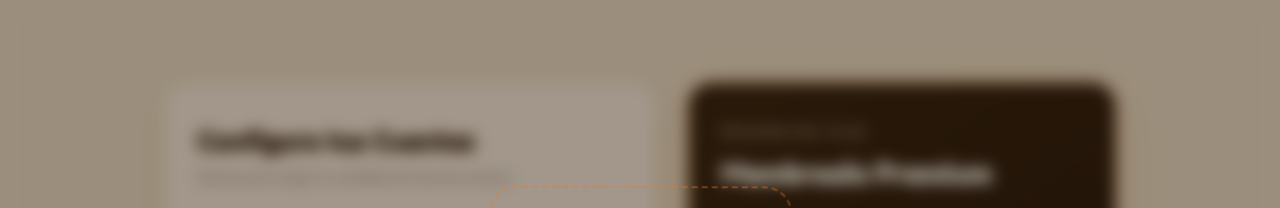
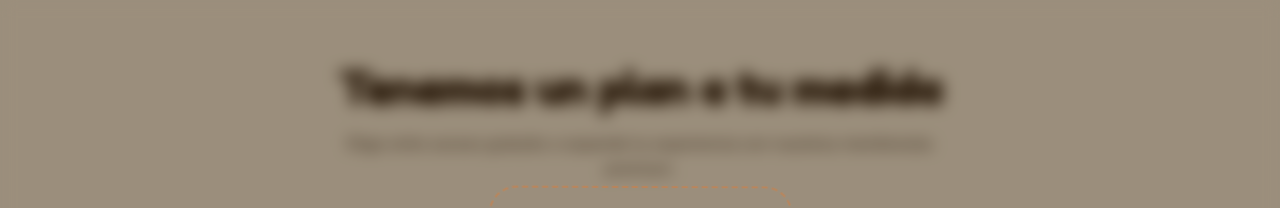
Before and after one commit to RocketJacko/Jacko-app, a React (Vite) app: page / in a window 1280 px wide. Shown: the top 208 px of the page. Built offline with nearby package versions, Linux system fonts and the light colour scheme; no server answers; the database is empty.

Commit message:
feat(pricing): restore main heading and subtitle above pricing card

```diff
--- a/src/components/ui/pricing/PricingDesktopView.tsx
+++ b/src/components/ui/pricing/PricingDesktopView.tsx
@@ -3,6 +3,7 @@ import NumberFlow from "@number-flow/react";
 import { ShieldCheck, CheckCircle2, Sparkles, ArrowRight } from "lucide-react";
 import { Card, CardHeader, CardContent } from "../card";
 import { TimelineContent } from "../timeline-animation";
+import { VerticalCutReveal } from "../vertical-cut-reveal";
 import { cn } from "@/lib/utils";
 import type { PricingSharedProps } from "./PricingSharedProps";
 import "./PricingDesktopView.css";
@@ -23,6 +24,13 @@ const revealVariants = {
     opacity: 0,
   },
 };
+
+const titleTransition = {
+  type: "spring",
+  stiffness: 250,
+  damping: 40,
+  delay: 0,
+} as const;
 
 export const PricingDesktopView: React.FC<PricingSharedProps> = ({
   planType,
@@ -49,6 +57,41 @@ export const PricingDesktopView: React.FC<PricingSharedProps> = ({
 
   return (
     <>
+      {/* Encabezado con Animaciones */}
+      <article className="pricing-header-text">
+        <TimelineContent
+          as="div"
+          animationNum={0}
+          timelineRef={pricingRef}
+          customVariants={revealVariants}
+          style={{ width: "100%" }}
+        >
+          <h2 className="pricing-title">
+            <VerticalCutReveal
+              splitBy="words"
+              staggerDuration={0.12}
+              staggerFrom="first"
+              reverse={true}
+              containerClassName="justify-center"
+              transition={titleTransition}
+            >
+              Tenemos un plan a tu medida
+            </VerticalCutReveal>
+          </h2>
+        </TimelineContent>
+
+        <TimelineContent
+          as="p"
+          animationNum={1}
+          timelineRef={pricingRef}
+          customVariants={revealVariants}
+          className="pricing-subtitle"
+        >
+          {activeProduct?.short_description ||
+            "Elige entre acceso gratuito o expande tu experiencia con nuestras membresías premium."}
+        </TimelineContent>
+      </article>
+
       {/* Grid de Contenedor de Tarjetas */}
       <div className="pricing-slider-card-grid">
         {/* Card Izquierda: Configuración del Plan */}
--- a/src/components/ui/pricing/PricingMobileView.tsx
+++ b/src/components/ui/pricing/PricingMobileView.tsx
@@ -3,6 +3,7 @@ import NumberFlow from "@number-flow/react";
 import { ShieldCheck, CheckCircle2, Sparkles, ArrowRight } from "lucide-react";
 import { Card, CardHeader, CardContent } from "../card";
 import { TimelineContent } from "../timeline-animation";
+import { VerticalCutReveal } from "../vertical-cut-reveal";
 import { cn } from "@/lib/utils";
 import type { PricingSharedProps } from "./PricingSharedProps";
 import "./PricingMobileView.css";
@@ -23,6 +24,13 @@ const revealVariants = {
     opacity: 0,
   },
 };
+
+const titleTransition = {
+  type: "spring",
+  stiffness: 220,
+  damping: 35,
+  delay: 0,
+} as const;
 
 export const PricingMobileView: React.FC<PricingSharedProps> = ({
   planType,
@@ -51,6 +59,40 @@ export const PricingMobileView: React.FC<PricingSharedProps> = ({
 
   return (
     <>
+      {/* Encabezado Principal */}
+      <article className="pricing-header-text">
+        <TimelineContent
+          as="div"
+          animationNum={0}
+          timelineRef={pricingRef}
+          customVariants={revealVariants}
+          style={{ width: "100%" }}
+        >
+          <h2 className="pricing-title">
+            <VerticalCutReveal
+              splitBy="words"
+              staggerDuration={0.08}
+              staggerFrom="first"
+              reverse={true}
+              containerClassName="justify-center"
+              transition={titleTransition}
+            >
+              Planes a tu medida
+            </VerticalCutReveal>
+          </h2>
+        </TimelineContent>
+
+        <TimelineContent
+          as="p"
+          animationNum={1}
+          timelineRef={pricingRef}
+          customVariants={revealVariants}
+          className="pricing-subtitle"
+        >
+          {activeProduct?.short_description || "Elige entre el acceso gratuito inicial o activa una membresía premium."}
+        </TimelineContent>
+      </article>
+
       {/* Tarjeta Única Unificada */}
       <TimelineContent
         as="div"
```
